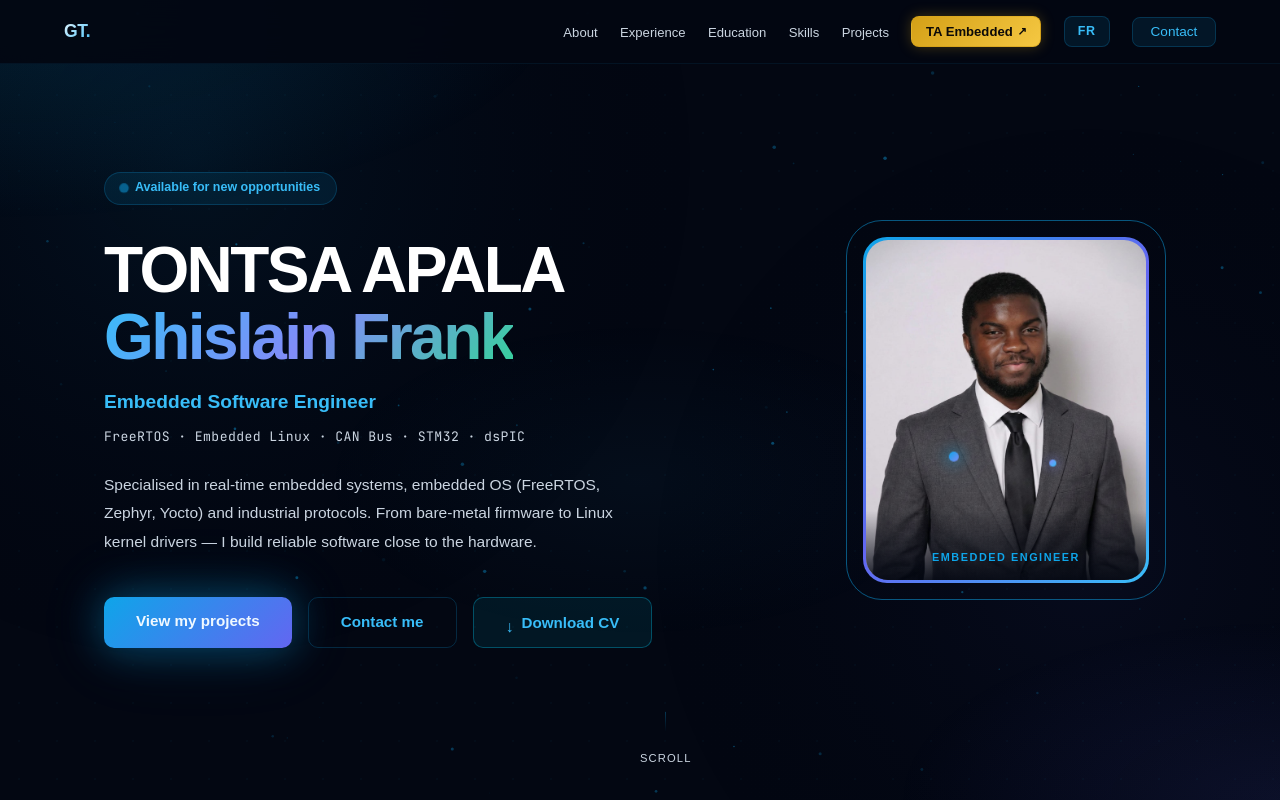
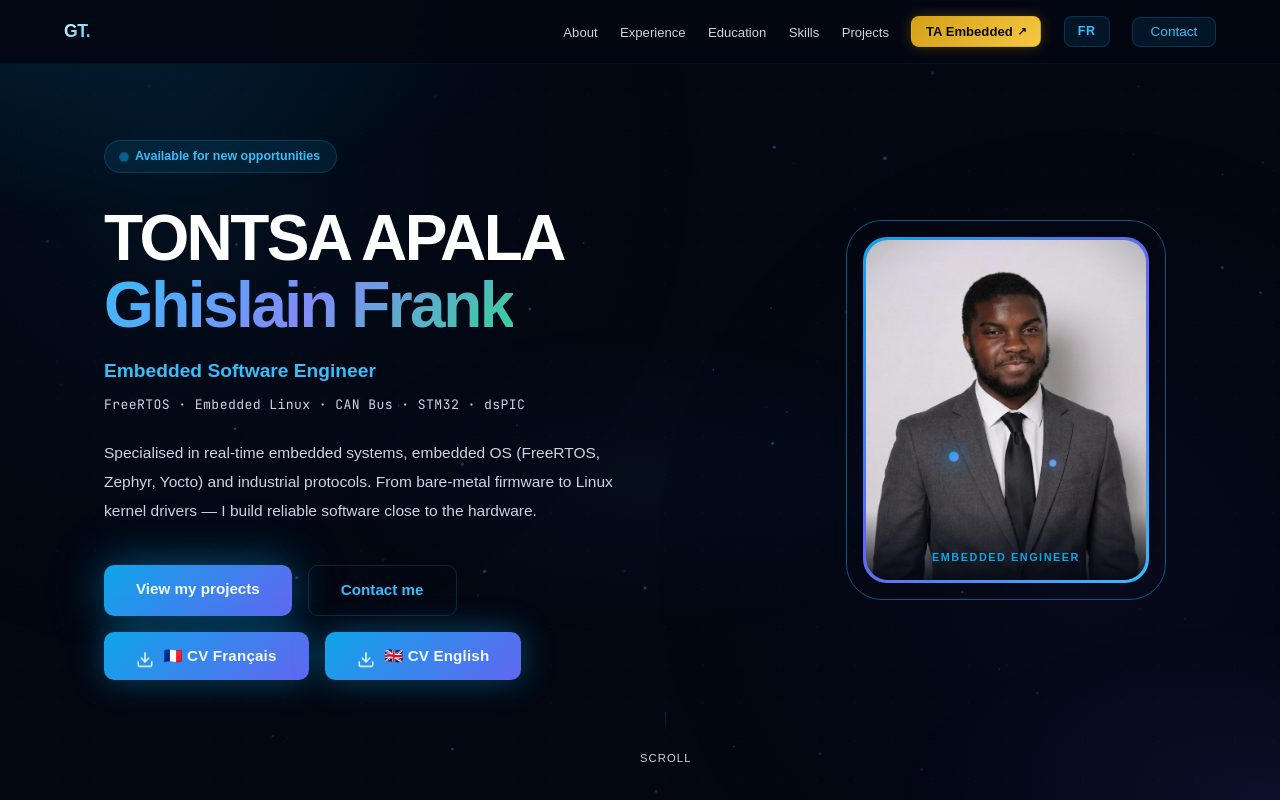
Before and after one commit to FrankApala/MyPortfolio, a Next.js app: page / in a window 1280 px wide. Shown: the top 800 px of the page. Built offline with nearby package versions, Linux system fonts and the light colour scheme; a web font is replaced by a local one.

Commit message:
Add FR/EN CV download buttons to Hero, remove CVDownload section

```diff
--- a/components/Hero.tsx
+++ b/components/Hero.tsx
@@ -1,6 +1,7 @@
 'use client'
 
 import { useState } from 'react'
+import { Download } from 'lucide-react'
 import { useLang } from './LangContext'
 
 const t = {
@@ -11,7 +12,8 @@ const t = {
     desc: 'Spécialisé dans les systèmes embarqués temps-réel, les OS embarqués (FreeRTOS, Zephyr, Yocto) et les protocoles industriels. De la programmation bare-metal au driver Linux — je construis du logiciel robuste au plus près du silicium.',
     cta1: 'Voir mes projets',
     cta2: 'Me contacter',
-    cta3: 'Télécharger mon CV',
+    ctaFr: '🇫🇷 CV Français',
+    ctaEn: '🇬🇧 CV English',
   },
   en: {
     badge: 'Available for new opportunities',
@@ -20,7 +22,8 @@ const t = {
     desc: 'Specialised in real-time embedded systems, embedded OS (FreeRTOS, Zephyr, Yocto) and industrial protocols. From bare-metal firmware to Linux kernel drivers — I build reliable software close to the hardware.',
     cta1: 'View my projects',
     cta2: 'Contact me',
-    cta3: 'Download CV',
+    ctaFr: '🇫🇷 CV Français',
+    ctaEn: '🇬🇧 CV English',
   },
 }
 
@@ -71,9 +74,16 @@ export default function Hero() {
         <div style={{ display: 'flex', gap: '1rem', flexWrap: 'wrap', animation: 'fadeUp .7s .4s ease both' }} className="hero-buttons">
           <a href="#projects" className="btn-shimmer" style={{ background: 'linear-gradient(135deg,#0ea5e9,#6366f1)', color: '#f0f9ff', fontWeight: 800, padding: '.75rem 2rem', borderRadius: '10px', textDecoration: 'none', fontSize: '.95rem', boxShadow: '0 0 32px rgba(14,165,233,0.4)', display: 'inline-block', animation: 'glowPulse 3s ease-in-out infinite' }}>{tx.cta1}</a>
           <a href="#contact" style={{ background: 'transparent', border: '1px solid var(--blue-border)', color: 'var(--blue-light)', fontWeight: 600, padding: '.75rem 2rem', borderRadius: '10px', textDecoration: 'none', fontSize: '.95rem', transition: 'all .25s', display: 'inline-block' }}>{tx.cta2}</a>
-          <a href="/cv.pdf" download className="btn-shimmer" style={{ background: 'rgba(0,212,255,0.08)', border: '1px solid rgba(0,212,255,0.3)', color: 'var(--blue-light)', fontWeight: 600, padding: '.75rem 2rem', borderRadius: '10px', textDecoration: 'none', fontSize: '.95rem', transition: 'all .25s', display: 'inline-flex', alignItems: 'center', gap: '.5rem' }}>
-            <span style={{ fontSize: '1rem', animation: 'downloadBounce 2s ease-in-out infinite' }}>↓</span>{tx.cta3}
-          </a>
+          <div style={{ display: 'inline-flex', gap: '1rem', flexShrink: 0 }}>
+            <a href={`${process.env.NEXT_PUBLIC_BASE_PATH ?? ''}/cv-fr.pdf`} download className="btn-shimmer" style={{ display: 'inline-flex', alignItems: 'center', gap: '.6rem', background: 'linear-gradient(135deg, #0ea5e9, #6366f1)', color: '#f0f9ff', fontWeight: 800, fontSize: '.95rem', padding: '.75rem 2rem', borderRadius: '10px', textDecoration: 'none', boxShadow: '0 0 32px rgba(14,165,233,0.4)', transition: 'all .25s', letterSpacing: '.01em' }}>
+              <span style={{ animation: 'downloadBounce 2s ease-in-out infinite', display: 'flex', alignItems: 'center' }}><Download size={18} /></span>
+              {tx.ctaFr}
+            </a>
+            <a href={`${process.env.NEXT_PUBLIC_BASE_PATH ?? ''}/cv-en.pdf`} download className="btn-shimmer" style={{ display: 'inline-flex', alignItems: 'center', gap: '.6rem', background: 'linear-gradient(135deg, #0ea5e9, #6366f1)', color: '#f0f9ff', fontWeight: 800, fontSize: '.95rem', padding: '.75rem 2rem', borderRadius: '10px', textDecoration: 'none', boxShadow: '0 0 32px rgba(14,165,233,0.4)', transition: 'all .25s', letterSpacing: '.01em' }}>
+              <span style={{ animation: 'downloadBounce 2s ease-in-out infinite', display: 'flex', alignItems: 'center' }}><Download size={18} /></span>
+              {tx.ctaEn}
+            </a>
+          </div>
         </div>
       </div>
 
```
Also changed, not shown: 1 other file (tests, documents, lock files or other folders).
